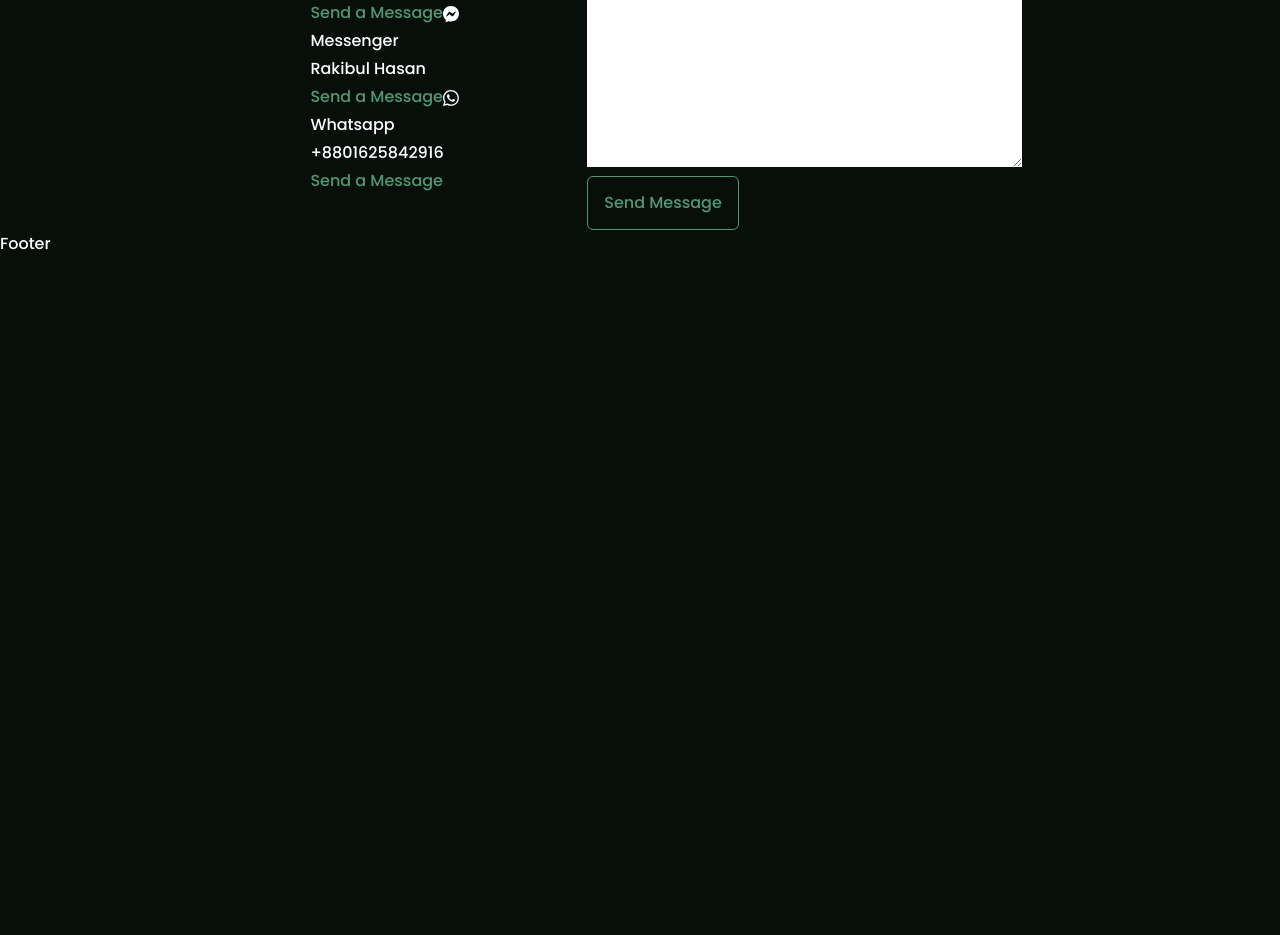
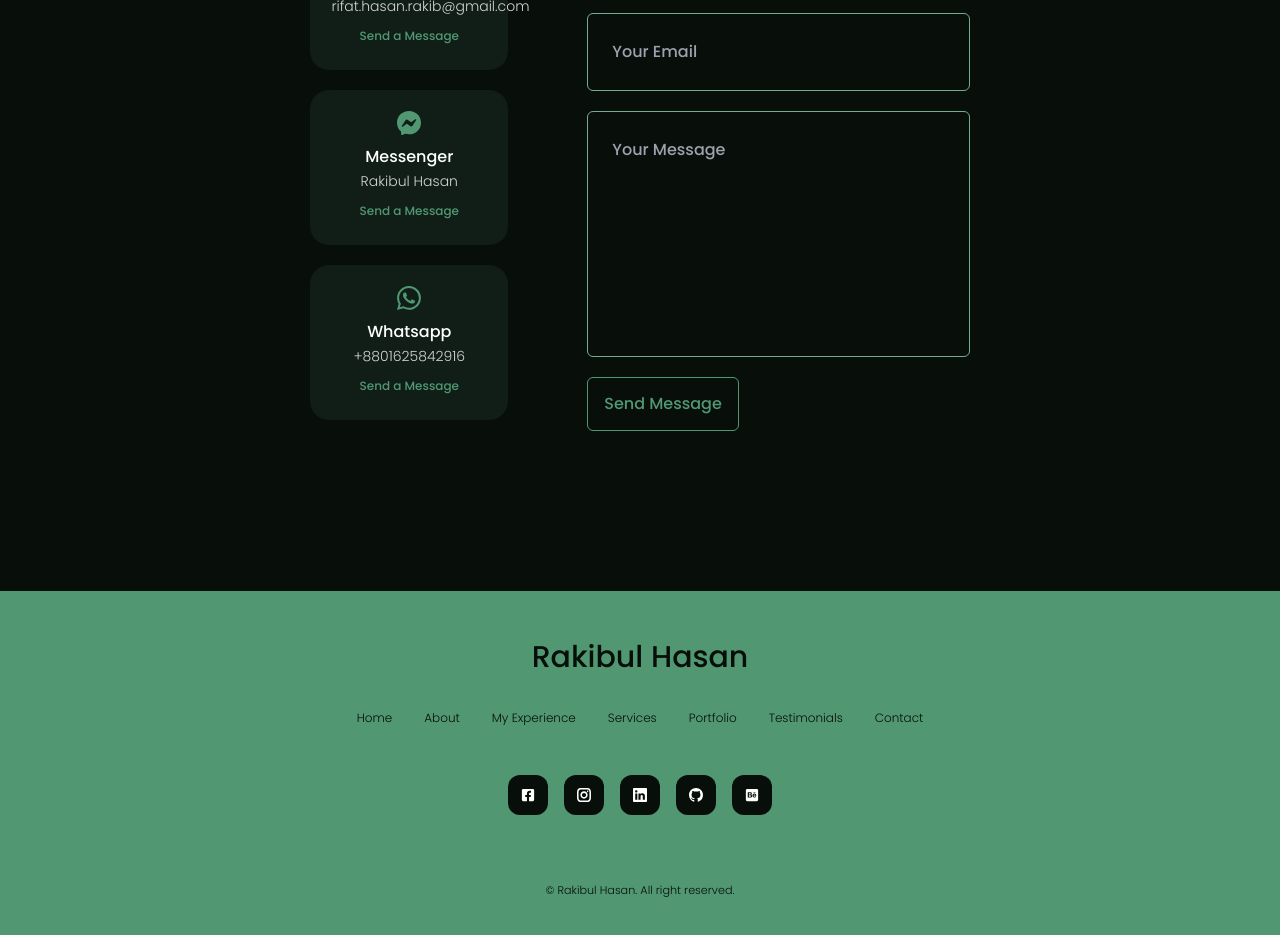
Before and after one commit to RifatdaM/Portfolio_RHR, a React (Create React App) app: page / in a window 1280 px wide. Shown: the part 5000-5935 px from the top of the page. Before the commit the page ends 5258 px from the top, so only its background shows below. Built offline with nearby package versions, Linux system fonts and the light colour scheme.

Commit message:
project done

```diff
--- a/package.json
+++ b/package.json
@@ -1,12 +1,15 @@
 {
   "name": "portfolio-rhr",
-  "homepage": "https://rifatdam.github.io/rhr",
+  "homepage": "",
   "version": "0.1.0",
   "private": true,
   "dependencies": {
+    "@emailjs/browser": "^3.4.0",
     "@testing-library/jest-dom": "^5.16.2",
     "@testing-library/react": "^12.1.4",
     "@testing-library/user-event": "^13.5.0",
+    "emailjs": "^3.8.0",
+    "emailjs-com": "^3.2.0",
     "gh-pages": "^3.2.3",
     "react": "^17.0.2",
     "react-dom": "^17.0.2",
--- a/src/components/contacts/Contacts.jsx
+++ b/src/components/contacts/Contacts.jsx
@@ -1,22 +1,38 @@
-import React from "react";
+import React , { useRef } from "react";
 import "../../index.css";
 import { HiOutlineMail } from "react-icons/hi";
 import { BsMessenger, BsWhatsapp } from "react-icons/bs";
+import emailjs from '@emailjs/browser';
 
 const Contacts = () => {
+  const form = useRef();
+
+  const sendEmail = (e) => {
+    e.preventDefault();
+
+    emailjs.sendForm('service_t28kjhc', 'template_yeun135', form.current, 'ebwI3WRixJZDTyDfb')
+      .then((result) => {
+          console.log(result.text);
+      }, (error) => {
+          console.log(error.text);
+      });
+
+      e.target.reset()
+  };
+
   return (
     <section id="contact">
       <h5 className="title-small">Get In Touch</h5>
       <h2 className="title">Contact</h2>
 
-      <div className="container w-[54%] grid grid-cols-1 md:grid-cols-[30%,58%] gap-[12%] ">
-        <div className="contact__options">
+      <div className="container w-4/5 lg:w-[54%] grid grid-cols-1 lg:grid-cols-[30%,58%] gap-[12%] ">
+        <div className="flex flex-col gap-5 ">
           <atrical className="contact__option">
-            <HiOutlineMail />
-            <h4>Email</h4>
-            <h5>rifat20089@hotmail.com</h5>
-            <a
-              href="mailto:rifat20089@hotmail.com"
+            <HiOutlineMail className="contact__icon"/>
+            <h4 className="text-md">Email</h4>
+            <h5 className="text-xs md:text-sm font-light text-light ">rifat.hasan.rakib@gmail.com</h5>
+            <a className="mt-3 inline-block text-xs "
+              href="mailto:rifat.hasan.rakib@gmail.com"
               target="_blank"
               rel="noreferrer"
             >
@@ -24,18 +40,18 @@ const Contacts = () => {
             </a>
           </atrical>
           <atrical className="contact__option">
-            <BsMessenger />
-            <h4>Messenger</h4>
-            <h5>Rakibul Hasan</h5>
-            <a href="https://m.me/rifatdam" target="_blank" rel="noreferrer">
+            <BsMessenger className="contact__icon"/>
+            <h4 className="text-md">Messenger</h4>
+            <h5 className="text-sm font-light text-light ">Rakibul Hasan</h5>
+            <a className="mt-3 inline-block text-xs " href="https://m.me/rifatdam" target="_blank" rel="noreferrer">
               Send a Message
             </a>
           </atrical>
           <atrical className="contact__option">
-            <BsWhatsapp />
-            <h4>Whatsapp</h4>
-            <h5>+8801625842916</h5>
-            <a
+            <BsWhatsapp className="contact__icon"/>
+            <h4 className="text-md">Whatsapp</h4>
+            <h5 className="text-sm font-light text-light ">+8801625842916</h5>
+            <a className="mt-3 inline-block text-xs "
               href="https://wa.me/8801625842916"
               target="_blank"
               rel="noreferrer"
@@ -45,7 +61,7 @@ const Contacts = () => {
           </atrical>
         </div>
         {/* Form */}
-        <form action="">
+        <form ref={form} onSubmit={sendEmail} className="flex flex-col gap-5 ">
           <input
             type="text"
             name="name"
@@ -55,7 +71,6 @@ const Contacts = () => {
           <input type="email" name="email" placeholder="Your Email" required />
           <textarea
             name="message"
-            id=""
             cols="30"
             rows="7"
             placeholder="Your Message"
--- a/src/components/footer/Footer.jsx
+++ b/src/components/footer/Footer.jsx
@@ -1,9 +1,100 @@
-import React from 'react'
-import '../../index.css'
+import React from "react";
+import "../../index.css";
+import {
+  FaFacebookSquare,
+  FaBehanceSquare,
+} from "react-icons/fa";
+import { GrInstagram } from "react-icons/gr";
+import { BsLinkedin,BsGithub } from "react-icons/bs";
 const Footer = () => {
   return (
-    <div>Footer</div>
-  )
-}
+    <footer className="bg-primary py-12 text-center text-sm mt-[10rem] ">
+      <a
+        href="#"
+        className="text-background text-3xl font-medium mb-8 inline-block"
+      >
+        Rakibul Hasan
+      </a>
 
-export default Footer
+      <ul className="flex flex-wrap justify-center gap-8 mx-auto mb-12">
+        <li>
+          <a className="font-light text-xs text-background" href="#">
+            Home
+          </a>
+        </li>
+        <li>
+          <a className="font-light text-xs text-background" href="#about">
+            About
+          </a>
+        </li>
+        <li>
+          <a className="font-light text-xs text-background" href="#experience">
+            My Experience
+          </a>
+        </li>
+        <li>
+          <a className="font-light text-xs text-background" href="#services">
+            Services
+          </a>
+        </li>
+        <li>
+          <a className="font-light text-xs text-background" href="#portfolio">
+            Portfolio
+          </a>
+        </li>
+        <li>
+          <a
+            className="font-light text-xs text-background"
+            href="#testimonials"
+          >
+            Testimonials
+          </a>
+        </li>
+        <li>
+          <a className="font-light text-xs text-background" href="#contact">
+            Contact
+          </a>
+        </li>
+      </ul>
+
+      <div className="flex justify-center gap-4 mb-16 ">
+        <a
+          href="https://www.facebook.com/rifatdam/"
+          className="text-white bg-background p-3 rounded-xl flex border-[1px] border-solid border-transparent hover:bg-transparent hover:text-background hover:border-background  "
+        >
+          <FaFacebookSquare />
+        </a>
+        <a
+          href="https://www.instagram.com/rakibrifat/"
+          className="text-white bg-background p-3 rounded-xl flex border-[1px] border-solid border-transparent hover:bg-transparent hover:text-background hover:border-background  "
+        >
+          <GrInstagram />
+        </a>
+        <a
+          href="https://www.linkedin.com/in/rifatdam/"
+          className="text-white bg-background p-3 rounded-xl flex border-[1px] border-solid border-transparent hover:bg-transparent hover:text-background hover:border-background  "
+        >
+          <BsLinkedin />
+        </a>
+        <a
+          href="https://github.com/RifatdaM"
+          className="text-white bg-background p-3 rounded-xl flex border-[1px] border-solid border-transparent hover:bg-transparent hover:text-background hover:border-background "
+        >
+          <BsGithub />
+        </a>
+        <a
+          href="https://www.behance.net/rifatdam"
+          className="text-white bg-background p-3 rounded-xl flex border-[1px] border-solid border-transparent hover:bg-transparent hover:text-background hover:border-background  "
+        >
+          <FaBehanceSquare />
+        </a>
+      </div>
+
+      <div className="mb-16 text-background font-thin">
+        <small>&copy; Rakibul Hasan. All right reserved.</small>
+      </div>
+    </footer>
+  );
+};
+
+export default Footer;
--- a/src/components/testimonials/Testimonials.jsx
+++ b/src/components/testimonials/Testimonials.jsx
@@ -39,7 +39,7 @@ const Testimonials = () => {
         spaceBetween={40}
         slidesPerView={1}
         Autoplay
-        className="container w-[9%] md:w-[60%] lg:w-[40%] pb-16 mySwiper"
+        className="container w-[96%] md:w-[60%] lg:w-[40%] pb-16 mySwiper"
       >
         {data.map(({ avatar, name, review }, index) => {
           return (
--- a/src/index.css
+++ b/src/index.css
@@ -203,3 +203,13 @@ nav a.active {
 @apply text-light font-light block w-full md:w-[80%] mt-[0.8rem] mx-auto
 }
 /* ========================== contact ============================ */
+.contact__option{
+  @apply bg-backgroundVer p-5 rounded-[1.2rem] text-center border-[1px] border-solid border-transparent hover:bg-background hover:border-primaryVer transition-all
+}
+.contact__icon{
+  @apply text-2xl mb-2 text-primary
+}
+/* ========================== form ============================ */
+input, textarea{
+  @apply w-full p-6 rounded-md bg-transparent border border-solid border-primaryVer resize-none
+}
```
Also changed, not shown: 1 other file (tests, documents, lock files or other folders).
